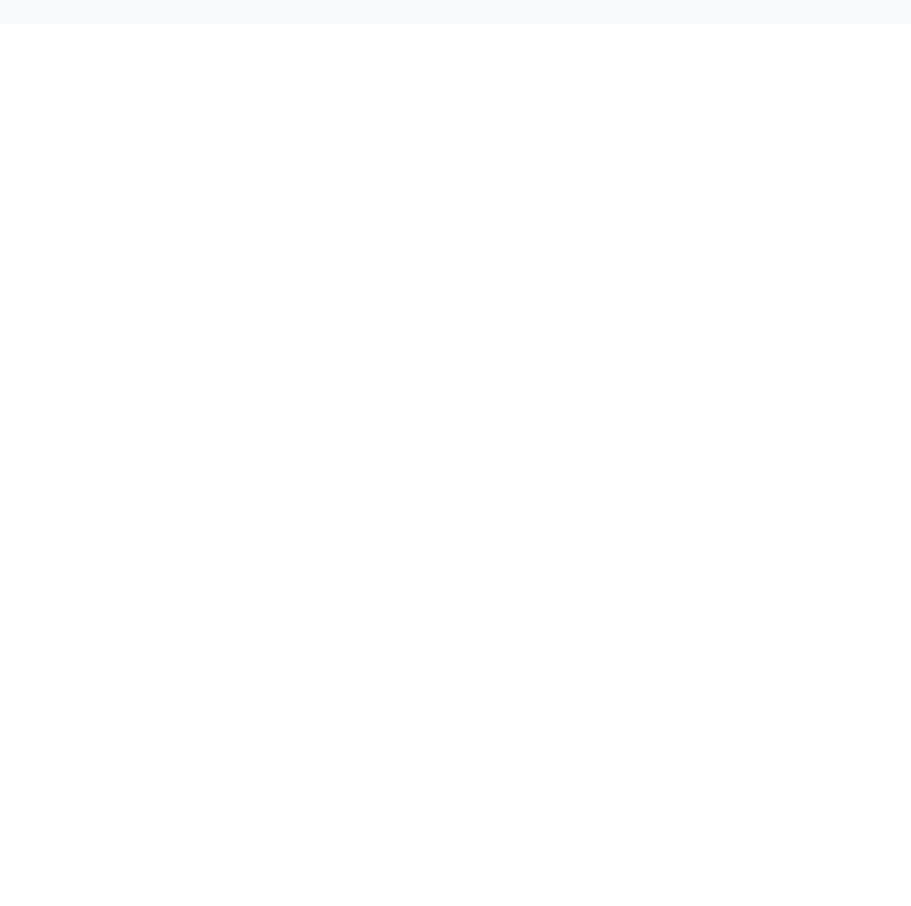
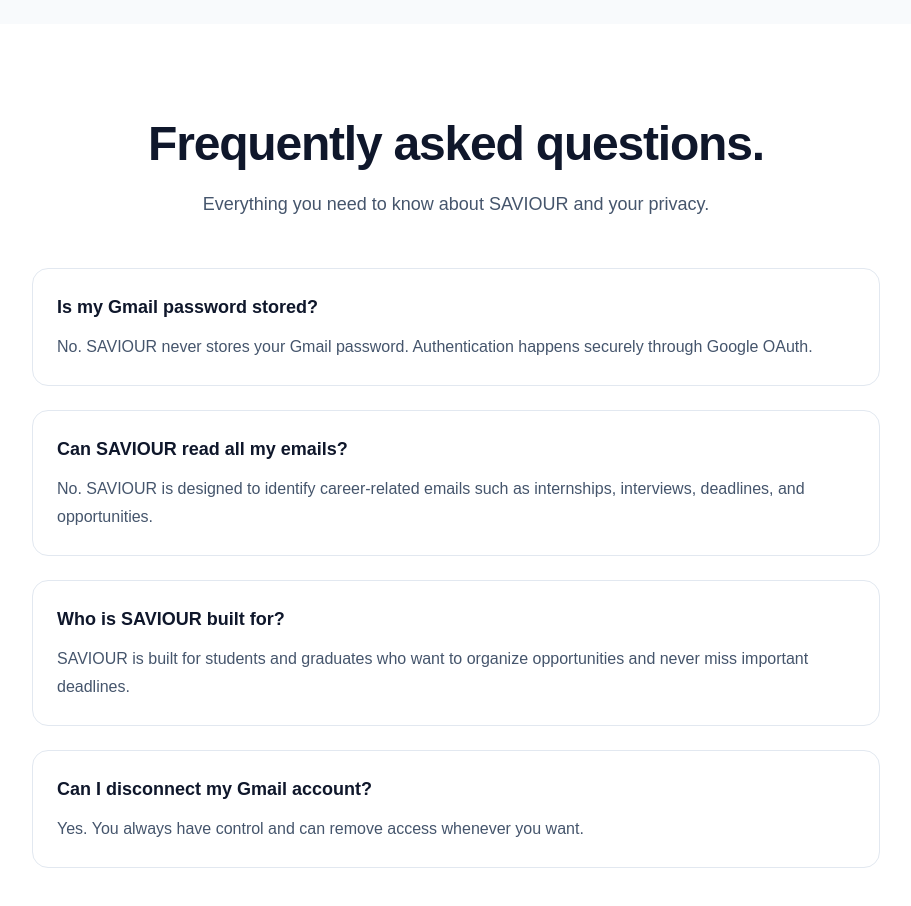
Before and after one commit to asimafirdous/SAVIOUR, a Next.js app in the folder frontend/: page / in a window 1280 px wide. Shown: the part 4760-5666 px from the top of the page, without its empty margins (184-1095 px from the left). Before the commit the page ends 4784 px from the top, so only its background shows below. Built offline with nearby package versions, Linux system fonts and the light colour scheme.

Commit message:
feat: add FAQ section

```diff
--- a/frontend/app/page.tsx
+++ b/frontend/app/page.tsx
@@ -5,6 +5,7 @@
 import Navbar from "@/components/shared/Navbar";
 import Security from "@/components/landing/Security";
 import AISection from "@/components/landing/AISection";
+import FAQ from "@/components/landing/FAQ";
 
 export default function Home() {
   return (
@@ -16,6 +17,7 @@
       <HowItWorks />
       <Security />
       <AISection />
+      <FAQ />
     </>
   );
 }
--- /dev/null
+++ b/frontend/components/landing/FAQ.tsx
@@ -0,0 +1,56 @@
+import SectionHeading from "@/components/ui/SectionHeading";
+
+const questions = [
+  {
+    question: "Is my Gmail password stored?",
+    answer:
+      "No. SAVIOUR never stores your Gmail password. Authentication happens securely through Google OAuth.",
+  },
+  {
+    question: "Can SAVIOUR read all my emails?",
+    answer:
+      "No. SAVIOUR is designed to identify career-related emails such as internships, interviews, deadlines, and opportunities.",
+  },
+  {
+    question: "Who is SAVIOUR built for?",
+    answer:
+      "SAVIOUR is built for students and graduates who want to organize opportunities and never miss important deadlines.",
+  },
+  {
+    question: "Can I disconnect my Gmail account?",
+    answer:
+      "Yes. You always have control and can remove access whenever you want.",
+  },
+];
+
+export default function FAQ() {
+  return (
+    <section id="faq" className="bg-white py-24">
+      <div className="mx-auto max-w-4xl px-6">
+
+        <SectionHeading
+          title="Frequently asked questions."
+          description="Everything you need to know about SAVIOUR and your privacy."
+        />
+
+        <div className="mt-12 space-y-6">
+          {questions.map((item) => (
+            <div
+              key={item.question}
+              className="rounded-2xl border border-slate-200 p-6"
+            >
+              <h3 className="text-lg font-semibold text-slate-900">
+                {item.question}
+              </h3>
+
+              <p className="mt-3 leading-7 text-slate-600">
+                {item.answer}
+              </p>
+            </div>
+          ))}
+        </div>
+
+      </div>
+    </section>
+  );
+}
```
